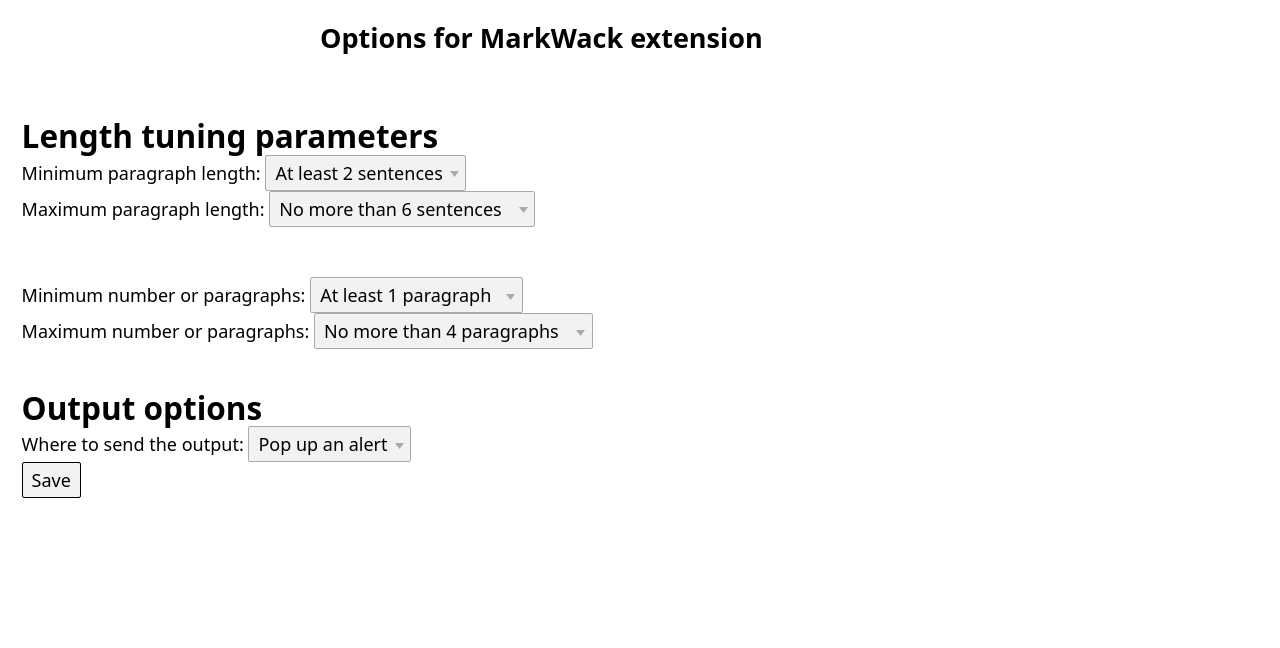
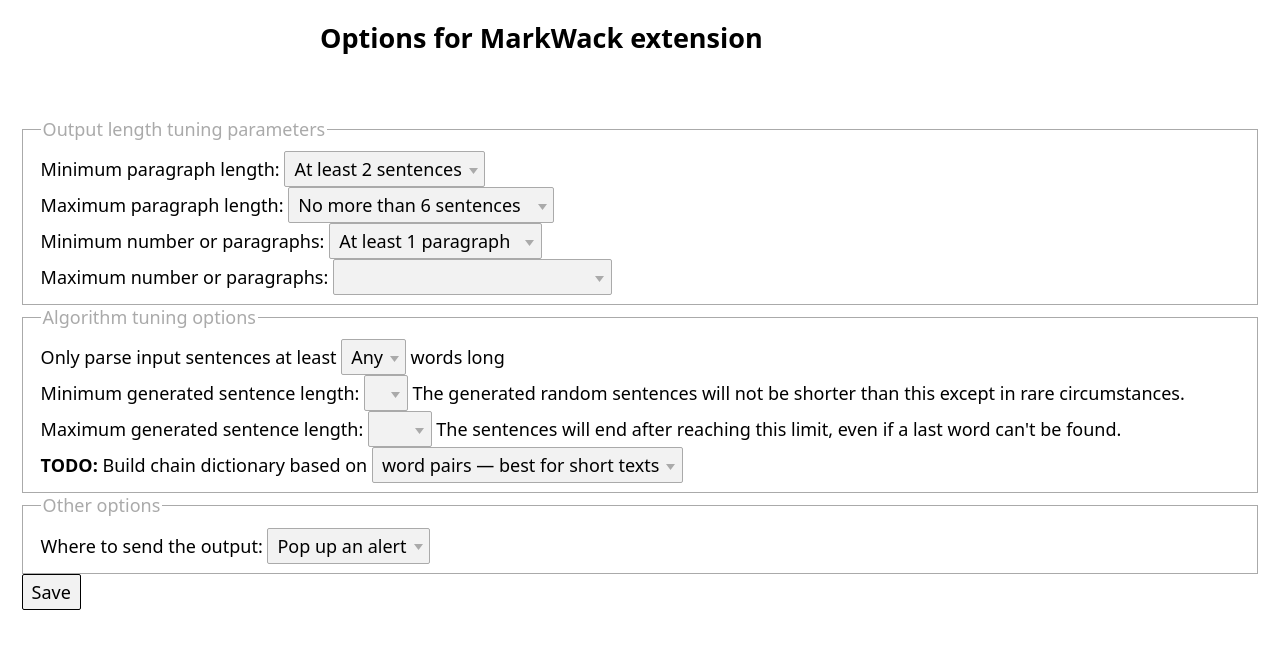
Before and after one commit to awfuchs/chrome-extensions, a browser extension: page markwack/package/options.html in a window 1280 px wide. Both pictures are taken after a click on the button "Save". Drawn offline with Linux system fonts and the light colour scheme; files that its build step writes are made by us from their sources.

Commit message:
Added algorithmic options

```diff
--- a/markwack/package/options.html
+++ b/markwack/package/options.html
@@ -10,9 +10,8 @@
 
 <header><h1>Options for MarkWack extension</h1></header>
 
-<div>
-<h2>Length tuning parameters</h2>
-
+<fieldset>
+<legend>Output length tuning parameters</legend>
 Minimum paragraph length:
 <select id="minparalen">
  <option value="2">At least 2 sentences</option>
@@ -27,11 +26,8 @@
  <option value="9">No more than 9 sentences</option>
  <option value="12">No more than 12 sentences</option>
 </select>
-</div>
 
 <br/>
-<br/>
-
 Minimum number or paragraphs:
 <select id="minparanum">
  <option value="1">At least 1 paragraph</option>
@@ -46,15 +42,52 @@
  <option value="7">No more than 7 paragraphs</option>
  <option value="12">No more than 12 paragraphs</option>
 </select>
-</div>
+</fieldset>
 
-<h2>Output options</h2>
+<fieldset>
+<legend>Algorithm tuning options</legend>
+Only parse input sentences at least
+<select id="minparselen">
+  <option value="1">Any</option>
+  <option value="2">2</option>
+  <option value="3">3</option>
+  <option value="4">4</option>
+  <option value="5">5</option>
+</select>
+words long
+<br/>
+Minimum generated sentence length:
+<select id="minphraselen">
+  <option value="3">3</option>
+  <option value="4">4</option>
+  <option value="5">5</option>
+</select>
+The generated random sentences will not be shorter than this except in rare circumstances.
+<br/>
+Maximum generated sentence length:
+<select id="maxphraselen">
+  <option value="7">7</option>
+  <option value="11">11</option>
+  <option value="35">35</option>
+  <option value="100">100</option>
+</select>
+The sentences will end after reaching this limit, even if a last word can't be found.
+<br/>
+<strong>TODO:</strong> Build chain dictionary based on
+<select id="tuplesize">
+  <option value="pairs">word pairs &mdash; best for short texts</option>
+  <option value="triples">triplets and pairs &mdash; best quality</option>
+</select>
+</fieldset>
 
+<fieldset>
+<legend>Other options</legend>
 Where to send the output:
 <select id="outputchannel">
  <option value="alert">Pop up an alert</option>
  <option value="tab">Into a new tab</option>
 </select>
+</fieldset>
 
 <div id="status"></div>
 <button id="save">Save</button>
--- a/markwack/package/options.js
+++ b/markwack/package/options.js
@@ -3,11 +3,23 @@
   console.log("saving options...");
   var minPL = document.getElementById('minparalen').value;
   var maxPL = document.getElementById('maxparalen').value;
+  var minPnum = document.getElementById('minparanum').value;
+  var maxPnum = document.getElementById('maxparanum').value;
+  var minphrase = document.getElementById('minphraselen').value;
+  var maxphrase = document.getElementById('maxphraselen').value;
+  var pMin = document.getElementById('minparselen').value;
+  var tSize = document.getElementById('tuplesize').value;
   var whatchannel = document.getElementById('outputchannel').value;
 
   chrome.storage.sync.set({
     minimumParagraphLength: minPL,
     maximumParagraphLength: maxPL,
+    minimumParagraphNumber: minPnum,
+    maximumParagraphNumber: maxPnum,
+    minimumSentenceLength: minphrase,
+    maximumSentenceLength: maxphrase,
+    minimumParseLength: pMin,
+    tupleSize: tSize,
     outputChannel: whatchannel
   }, function() {
     // Update status to let user know options were saved.
@@ -25,10 +37,22 @@
   chrome.storage.sync.get({
     minimumParagraphLength: '2',
     maximumParagraphLength: '6',
+    minimumParagraphNumber: 1,
+    maximumParagraphNumber: 6,
+    minimumSentenceLength: 1,
+    maximumSentenceLength: 6,
+    minimumParseLength: 1,
+    tupleSize: 'pairs',
     outputChannel: 'alert'
   }, function(items) {
     document.getElementById('minparalen').value = items.minimumParagraphLength;
     document.getElementById('maxparalen').value = items.maximumParagraphLength;
+    document.getElementById('minparanum').value = items.minimumParagraphNumber;
+    document.getElementById('maxparanum').value = items.maximumParagraphNumber;
+    document.getElementById('minphraselen').value = items.minimumSentenceLength;
+    document.getElementById('maxphraselen').value = items.maximumSentenceLength;
+    document.getElementById('minparselen').value = items.minimumParseLength;
+    document.getElementById('tuplesize').value = items.tupleSize;
     document.getElementById('outputchannel').value = items.outputChannel;
     console.log("...options restored.");
   });
```
Also changed, not shown: markwack/package/saycontent.js (+54 -26 lines).
